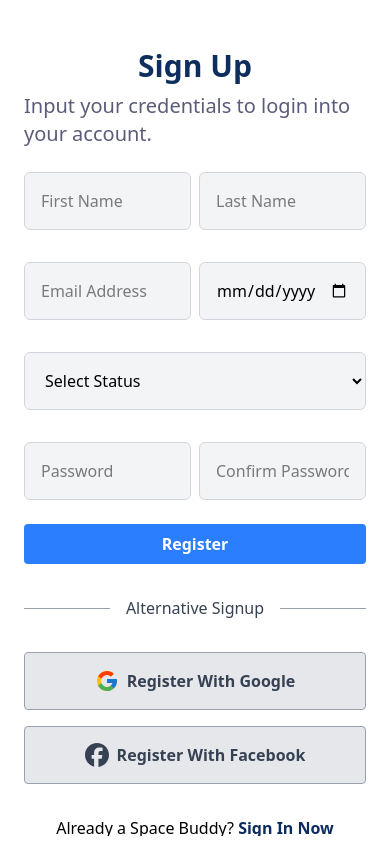
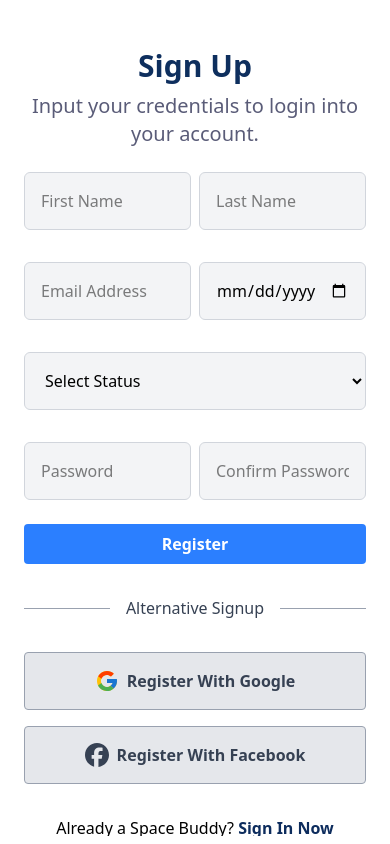
Before and after one commit to KodenOps/space_bud, a Next.js app: page /pages/register in a window 390 px wide. Built offline with nearby package versions, Linux system fonts and the light colour scheme.

Commit message:
updated for responsiveness

```diff
--- a/app/pages/register/page.tsx
+++ b/app/pages/register/page.tsx
@@ -10,7 +10,7 @@ const page = () => {
         <h3 className="text-3xl capitalize text-[#0E2F5E] text-center md:text-left font-bold">
           sign Up
         </h3>
-        <p className="pt-2 pb-4 text-xl text-[#5A5C78]">
+        <p className="pt-2 pb-4 text-xl text-[#5A5C78] text-center md:text-left">
           Input your credentials to login into your account.
         </p>
         <form className="w-full grid grid-cols-2 justify-between gap-2">
```
